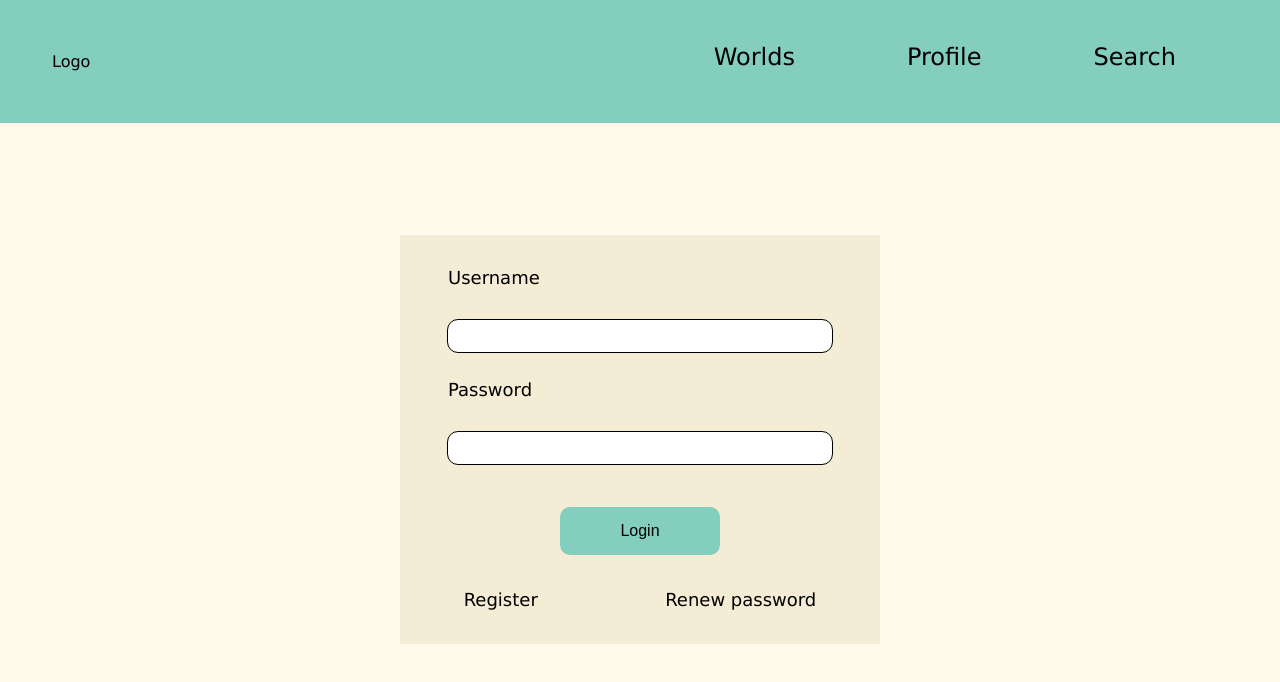
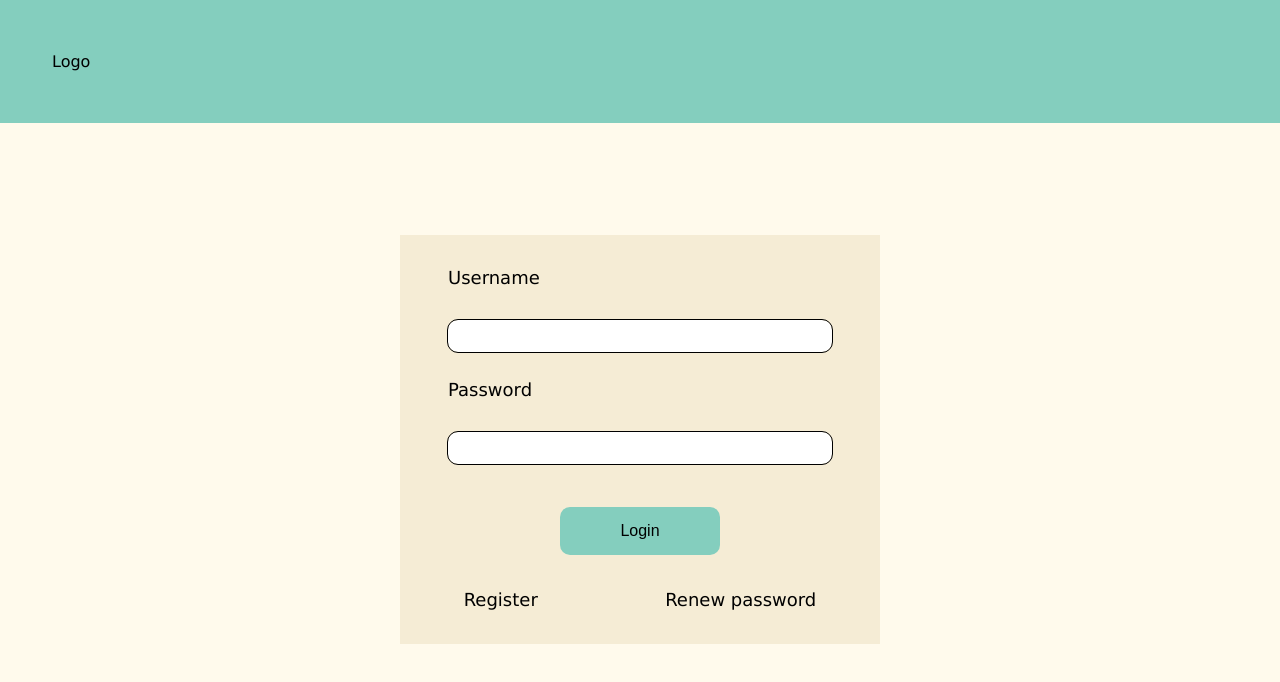
Before and after one commit to PetraHauk/YourAtlas_Fe, a website: page Js-template/html/index.html in a window 1280 px wide. Drawn offline with Linux system fonts and the light colour scheme.

Commit message:
Nav poistettu indexistä

```diff
--- a/Js-template/html/index.html
+++ b/Js-template/html/index.html
@@ -15,12 +15,6 @@
 
 <nav class="navbar">
   <div class="logo">Logo</div>
-
-  <ul class="navbar-nav">
-    <li class="nav-item"><a class="front_page" href="worlds.html">Worlds</a></li>
-    <li class="nav-item"><a class="profile_page" href="profile.html">Profile</a></li>
-    <li class="nav-item"><a href="#">Search</a></li>
-  </ul>
 </nav>
 
 <main>
```
